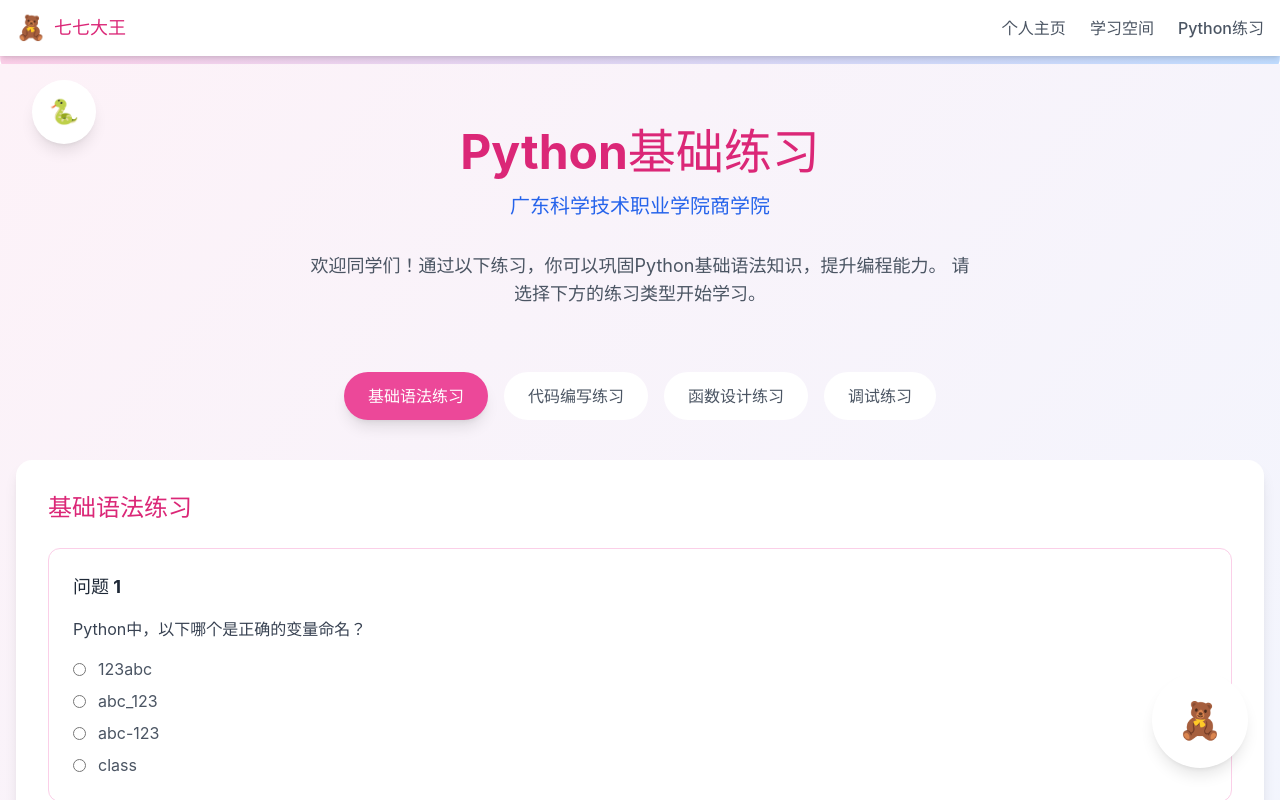
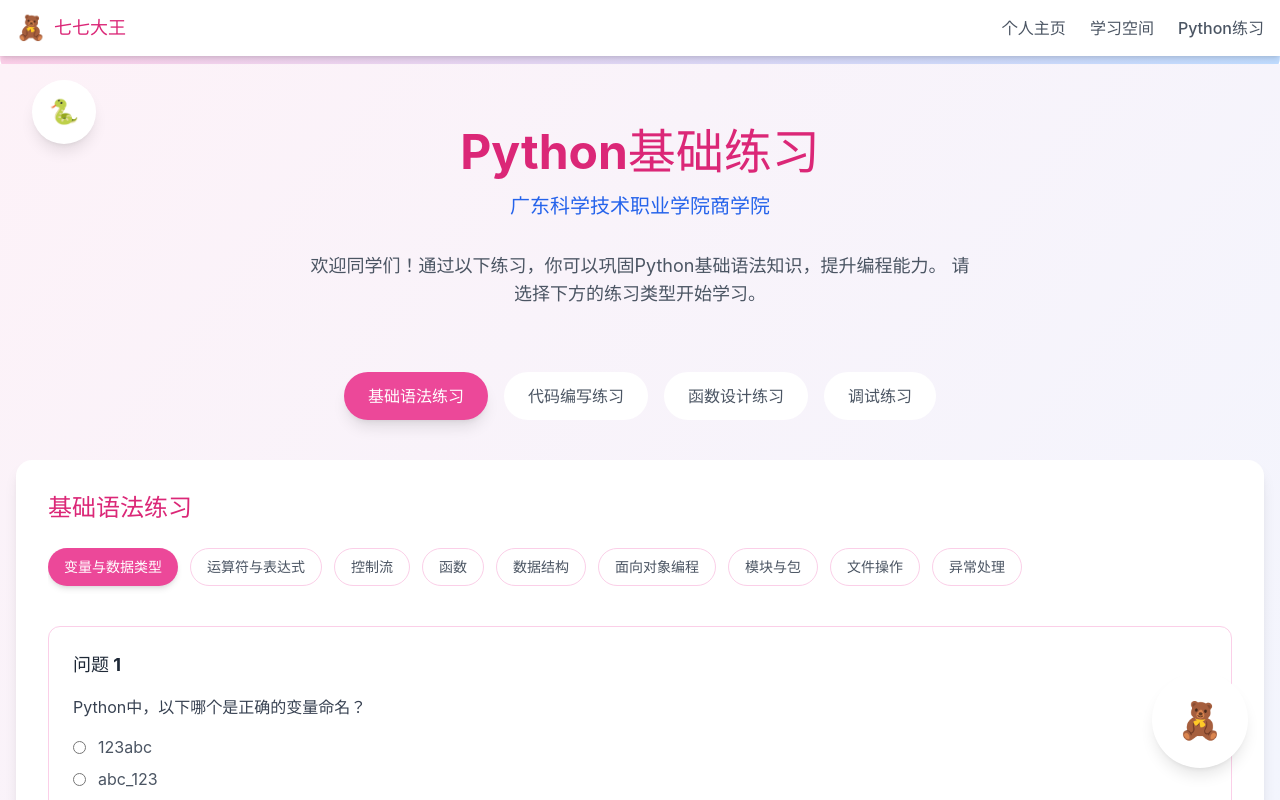
Before and after one commit to ovo-877/ovo, a React (Vite) app: page /python-practice in a window 1280 px wide. Shown: the top 800 px of the page. Built offline with nearby package versions, Linux system fonts and the light colour scheme.

Commit message:
Update Python practice with categorized questions

```diff
--- a/src/pages/PythonPractice.tsx
+++ b/src/pages/PythonPractice.tsx
@@ -7,24 +7,173 @@ export default function PythonPractice() {
   const [selectedQuestion, setSelectedQuestion] = useState(0);
   const [answers, setAnswers] = useState<number[]>([]);
 
-  // 基础语法练习题目
-  const basicQuestions = [
+  // 基础语法练习题目 - 按类别组织
+  const basicQuestions = {
+    // 1. 变量与数据类型
+    variables: [
       {
         question: 'Python中，以下哪个是正确的变量命名？',
         options: ['123abc', 'abc_123', 'abc-123', 'class'],
         correct: 1
       },
       {
+        question: 'Python中，以下哪个不是基本数据类型？',
+        options: ['int', 'float', 'string', 'array'],
+        correct: 3
+      },
+      {
+        question: '将字符串"123"转换为整数的正确方法是？',
+        options: ['int("123")', 'str("123")', 'float("123")', 'bool("123")'],
+        correct: 0
+      }
+    ],
+    // 2. 运算符与表达式
+    operators: [
+      {
+        question: 'Python中，以下哪个是取模运算符？',
+        options: ['+', '-', '*', '%'],
+        correct: 3
+      },
+      {
+        question: '表达式 3 ** 2 的结果是？',
+        options: ['5', '6', '9', '8'],
+        correct: 2
+      },
+      {
+        question: '逻辑运算符 not 的优先级高于 and 和 or？',
+        options: ['是', '否', '不确定', '取决于具体情况'],
+        correct: 0
+      }
+    ],
+    // 3. 控制流
+    controlFlow: [
+      {
+        question: 'Python中，if语句的正确语法是？',
+        options: ['if condition:', 'if condition then:', 'if (condition):', 'if condition {'],
+        correct: 0
+      },
+      {
+        question: '以下哪个语句用于跳出循环？',
+        options: ['continue', 'break', 'pass', 'exit'],
+        correct: 1
+      },
+      {
+        question: 'Python中，for循环可以遍历以下哪种数据结构？',
+        options: ['列表', '元组', '字典', '以上都是'],
+        correct: 3
+      }
+    ],
+    // 4. 函数
+    functions: [
+      {
+        question: 'Python中，定义函数的关键字是？',
+        options: ['function', 'def', 'func', 'define'],
+        correct: 1
+      },
+      {
+        question: '函数默认参数应该放在参数列表的？',
+        options: ['最前面', '中间', '最后面', '任意位置'],
+        correct: 2
+      },
+      {
+        question: 'lambda函数的特点是？',
+        options: ['只能有一个表达式', '可以有多个语句', '必须有返回值', '不能接受参数'],
+        correct: 0
+      }
+    ],
+    // 5. 数据结构
+    dataStructures: [
+      {
+        question: 'Python中，以下哪个是列表的正确定义？',
+        options: ['list = (1, 2, 3)', 'list = [1, 2, 3]', 'list = {1, 2, 3}', 'list = {"a": 1, "b": 2}'],
+        correct: 1
+      },
+      {
+        question: '字典的键必须是？',
+        options: ['可变类型', '不可变类型', '数字类型', '字符串类型'],
+        correct: 1
+      },
+      {
+        question: '以下哪个数据结构是不可变的？',
+        options: ['列表', '元组', '字典', '集合'],
+        correct: 1
+      }
+    ],
+    // 6. 面向对象编程基础
+    oop: [
+      {
+        question: 'Python中，定义类的关键字是？',
+        options: ['class', 'def', 'object', 'type'],
+        correct: 0
+      },
+      {
+        question: '类的构造方法是？',
+        options: ['__init__', '__construct__', 'initialize', 'init'],
+        correct: 0
+      },
+      {
+        question: 'Python支持多重继承吗？',
+        options: ['是', '否', '仅支持两层', '取决于Python版本'],
+        correct: 0
+      }
+    ],
+    // 7. 模块与包
+    modules: [
+      {
         question: 'Python中，以下哪个语句用于导入模块？',
         options: ['import module', 'include module', 'require module', 'load module'],
         correct: 0
       },
       {
-      question: 'Python中，以下哪个是列表的正确定义？',
-      options: ['list = (1, 2, 3)', 'list = [1, 2, 3]', 'list = {1, 2, 3}', 'list = {"a": 1, "b": 2}'],
+        question: '从模块中导入特定函数的语法是？',
+        options: ['import func from module', 'from module import func', 'import module.func', 'module.import func'],
         correct: 1
+      },
+      {
+        question: 'Python的标准库不包括以下哪个模块？',
+        options: ['os', 'sys', 'math', 'numpy'],
+        correct: 3
       }
-  ];
+    ],
+    // 8. 文件操作
+    fileOperations: [
+      {
+        question: 'Python中，打开文件的函数是？',
+        options: ['open()', 'file()', 'read()', 'write()'],
+        correct: 0
+      },
+      {
+        question: '以写入模式打开文件的模式参数是？',
+        options: ['r', 'w', 'a', 'b'],
+        correct: 1
+      },
+      {
+        question: '使用with语句打开文件的好处是？',
+        options: ['代码更简洁', '自动处理异常', '自动关闭文件', '以上都是'],
+        correct: 3
+      }
+    ],
+    // 9. 异常处理
+    exceptions: [
+      {
+        question: 'Python中，捕获异常的关键字是？',
+        options: ['try', 'except', 'catch', 'finally'],
+        correct: 1
+      },
+      {
+        question: '以下哪个不是Python的内置异常？',
+        options: ['ValueError', 'TypeError', 'FileNotFoundError', 'CustomError'],
+        correct: 3
+      },
+      {
+        question: 'finally语句的执行时机是？',
+        options: ['仅当没有异常时', '仅当有异常时', '无论是否有异常', '仅当异常未被捕获时'],
+        correct: 2
+      }
+    ]
+  };
+
+  const [activeCategory, setActiveCategory] = useState('variables');
 
   // 函数设计练习
   const functionExercises = [
@@ -128,8 +277,70 @@ export default function PythonPractice() {
           {activeTab === 'basic' && (
             <div>
               <h2 className="text-2xl font-bold mb-6 text-pink-600">基础语法练习</h2>
+
+              {/* 分类选择 */}
+              <div className="mb-8 overflow-x-auto">
+                <div className="flex space-x-3 pb-2">
+                  <button
+                    onClick={() => setActiveCategory('variables')}
+                    className={`px-4 py-2 rounded-full text-sm font-medium transition-all whitespace-nowrap ${activeCategory === 'variables' ? 'bg-pink-500 text-white shadow-md' : 'bg-white text-gray-600 hover:bg-pink-100 border border-pink-200'}`}
+                  >
+                    变量与数据类型
+                  </button>
+                  <button
+                    onClick={() => setActiveCategory('operators')}
+                    className={`px-4 py-2 rounded-full text-sm font-medium transition-all whitespace-nowrap ${activeCategory === 'operators' ? 'bg-pink-500 text-white shadow-md' : 'bg-white text-gray-600 hover:bg-pink-100 border border-pink-200'}`}
+                  >
+                    运算符与表达式
+                  </button>
+                  <button
+                    onClick={() => setActiveCategory('controlFlow')}
+                    className={`px-4 py-2 rounded-full text-sm font-medium transition-all whitespace-nowrap ${activeCategory === 'controlFlow' ? 'bg-pink-500 text-white shadow-md' : 'bg-white text-gray-600 hover:bg-pink-100 border border-pink-200'}`}
+                  >
+                    控制流
+                  </button>
+                  <button
+                    onClick={() => setActiveCategory('functions')}
+                    className={`px-4 py-2 rounded-full text-sm font-medium transition-all whitespace-nowrap ${activeCategory === 'functions' ? 'bg-pink-500 text-white shadow-md' : 'bg-white text-gray-600 hover:bg-pink-100 border border-pink-200'}`}
+                  >
+                    函数
+                  </button>
+                  <button
+                    onClick={() => setActiveCategory('dataStructures')}
+                    className={`px-4 py-2 rounded-full text-sm font-medium transition-all whitespace-nowrap ${activeCategory === 'dataStructures' ? 'bg-pink-500 text-white shadow-md' : 'bg-white text-gray-600 hover:bg-pink-100 border border-pink-200'}`}
+                  >
+                    数据结构
+                  </button>
+                  <button
+                    onClick={() => setActiveCategory('oop')}
+                    className={`px-4 py-2 rounded-full text-sm font-medium transition-all whitespace-nowrap ${activeCategory === 'oop' ? 'bg-pink-500 text-white shadow-md' : 'bg-white text-gray-600 hover:bg-pink-100 border border-pink-200'}`}
+                  >
+                    面向对象编程
+                  </button>
+                  <button
+                    onClick={() => setActiveCategory('modules')}
+                    className={`px-4 py-2 rounded-full text-sm font-medium transition-all whitespace-nowrap ${activeCategory === 'modules' ? 'bg-pink-500 text-white shadow-md' : 'bg-white text-gray-600 hover:bg-pink-100 border border-pink-200'}`}
+                  >
+                    模块与包
+                  </button>
+                  <button
+                    onClick={() => setActiveCategory('fileOperations')}
+                    className={`px-4 py-2 rounded-full text-sm font-medium transition-all whitespace-nowrap ${activeCategory === 'fileOperations' ? 'bg-pink-500 text-white shadow-md' : 'bg-white text-gray-600 hover:bg-pink-100 border border-pink-200'}`}
+                  >
+                    文件操作
+                  </button>
+                  <button
+                    onClick={() => setActiveCategory('exceptions')}
+                    className={`px-4 py-2 rounded-full text-sm font-medium transition-all whitespace-nowrap ${activeCategory === 'exceptions' ? 'bg-pink-500 text-white shadow-md' : 'bg-white text-gray-600 hover:bg-pink-100 border border-pink-200'}`}
+                  >
+                    异常处理
+                  </button>
+                </div>
+              </div>
+
+              {/* 题目内容 */}
               <div className="space-y-8">
-                {basicQuestions.map((q, index) => (
+                {basicQuestions[activeCategory as keyof typeof basicQuestions].map((q, index) => (
                   <div key={index} className="border border-pink-200 rounded-xl p-6">
                     <h3 className="text-lg font-bold mb-4">问题 {index + 1}</h3>
                     <p className="mb-4 text-gray-700">{q.question}</p>
@@ -138,13 +349,13 @@ export default function PythonPractice() {
                         <div key={optIndex} className="flex items-center">
                           <input
                             type="radio"
-                            id={`q${index}_opt${optIndex}`}
-                            name={`q${index}`}
+                            id={`${activeCategory}_q${index}_opt${optIndex}`}
+                            name={`${activeCategory}_q${index}`}
                             checked={answers[index] === optIndex}
                             onChange={() => submitAnswer(index, optIndex)}
                             className="mr-3"
                           />
-                          <label htmlFor={`q${index}_opt${optIndex}`} className="text-gray-600">
+                          <label htmlFor={`${activeCategory}_q${index}_opt${optIndex}`} className="text-gray-600">
                             {option}
                           </label>
                         </div>
```
Lines whose indentation alone changed are shown as unchanged.
